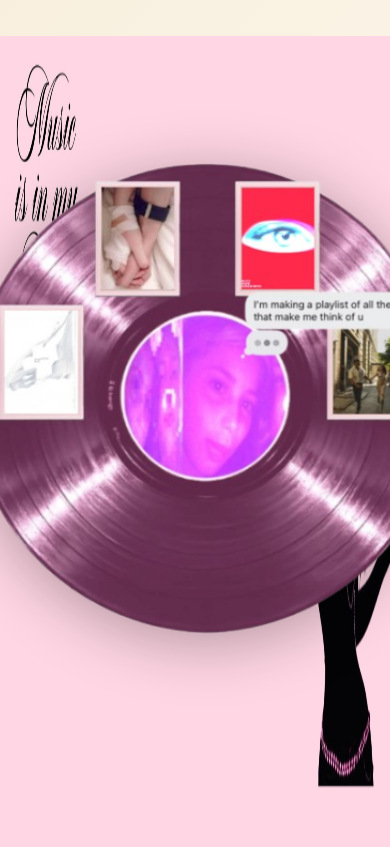
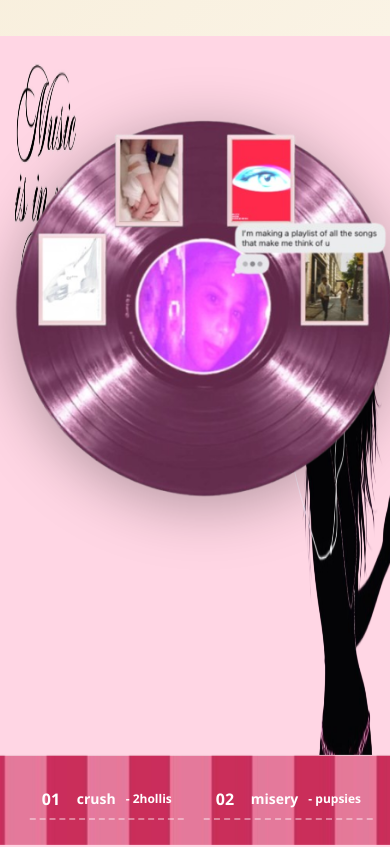
Before and after one commit to Vika09090913/vika-portfolio, a React (Create React App) app: page / in a window 390 px wide. Shown: the part 3340-4187 px from the top of the page. Built offline with nearby package versions, Linux system fonts and the light colour scheme.

Commit message:
Final mobile fixes

```diff
--- a/src/App.css
+++ b/src/App.css
@@ -999,24 +999,24 @@ html {
     width: 60px !important;
     height: 60px !important;
   }
-  .social-snapchat { top: 30px !important; left: 250px !important; }
-  .social-instagram { top: 135px !important; left: 380px !important; }
-  .social-whatsapp { top: 260px !important; left: 450px !important; }
+  .social-snapchat { top: 30px !important; left: 200px !important; }
+  .social-instagram { top: 135px !important; left: 320px !important; }
+  .social-whatsapp { top: 260px !important; left: 380px !important; }
   .my-photo { width: auto !important; height: auto !important; }
 
-  /* Фото менші щоб не закривали одна одну */
+  /* Фото трохи більші */
   .photo-left {
-    width: 180px !important;
-    height: 200px !important;
+    width: 200px !important;
+    height: 220px !important;
     left: 61% !important;
   }
   .photo-center {
-    width: 160px !important;
-    height: 180px !important;
+    width: 180px !important;
+    height: 200px !important;
     left: 73% !important;
   }
   .photo-right {
-    width: 160px !important;
+    width: 180px !important;
     left: 83% !important;
   }
 
@@ -1100,43 +1100,50 @@ html {
     transform: translate(-50%, -50%) !important;
   }
 
-  /* Music - диск менше */
+  /* Music - диск ще менше */
   .music-vinyl-container {
-    width: 500px !important;
-    top: 15% !important;
+    width: 400px !important;
+    top: 10% !important;
   }
+
+  /* Стрічка з піснями - ПІДНЯТИ ВИЩЕ */
   .music-ribbon-container {
-    bottom: -100px !important;
+    bottom: 50px !important;
     left: 0;
     width: 100%;
     z-index: 20;
   }
+
   .music-ribbon {
     width: 100% !important;
     height: auto !important;
     display: block;
     opacity: 1 !important;
-    transform: scale(1) !important;
+    transform: scale(1.5) !important;
   }
+
+  /* Плейлист на стрічці */
   .music-playlist {
     width: 95% !important;
-    left: 45% !important;
-    top: 40% !important;
+    left: 50% !important;
+    top: 50% !important;
     transform: translate(-50%, -50%) !important;
     display: flex !important;
     flex-direction: row !important;
     flex-wrap: nowrap !important;
-    gap: 40px !important;
-    padding: 20px 40px !important;
+    gap: 20px !important;
+    padding: 15px 20px !important;
   }
+
   .music-song {
     width: auto !important;
     min-width: auto !important;
-    padding: 12px 15px !important;
+    padding: 8px 12px !important;
   }
-  .song-number { font-size: 22px !important; min-width: 35px !important; }
-  .song-title { font-size: 18px !important; }
-  .song-artist { font-size: 16px !important; }
+
+  .song-number { font-size: 16px !important; min-width: 25px !important; }
+  .song-title { font-size: 14px !important; }
+  .song-artist { font-size: 12px !important; }
 
   .footer-content { flex-direction: column !important; text-align: center; }
   .footer-emojis { justify-content: center; }
```
